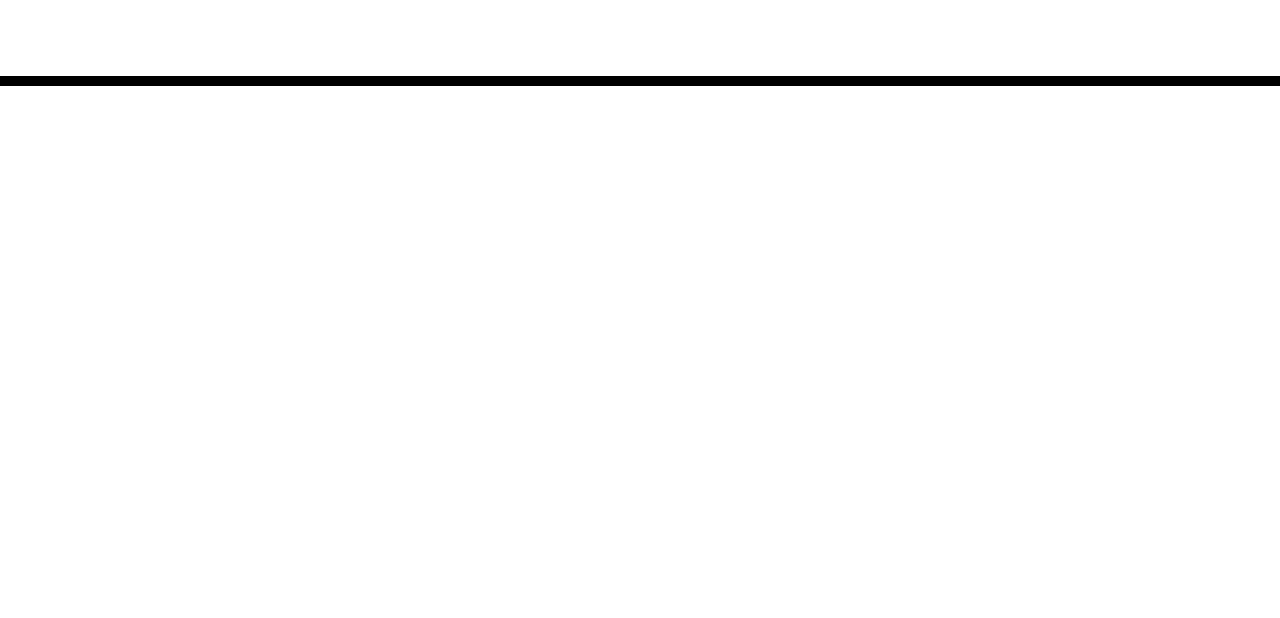
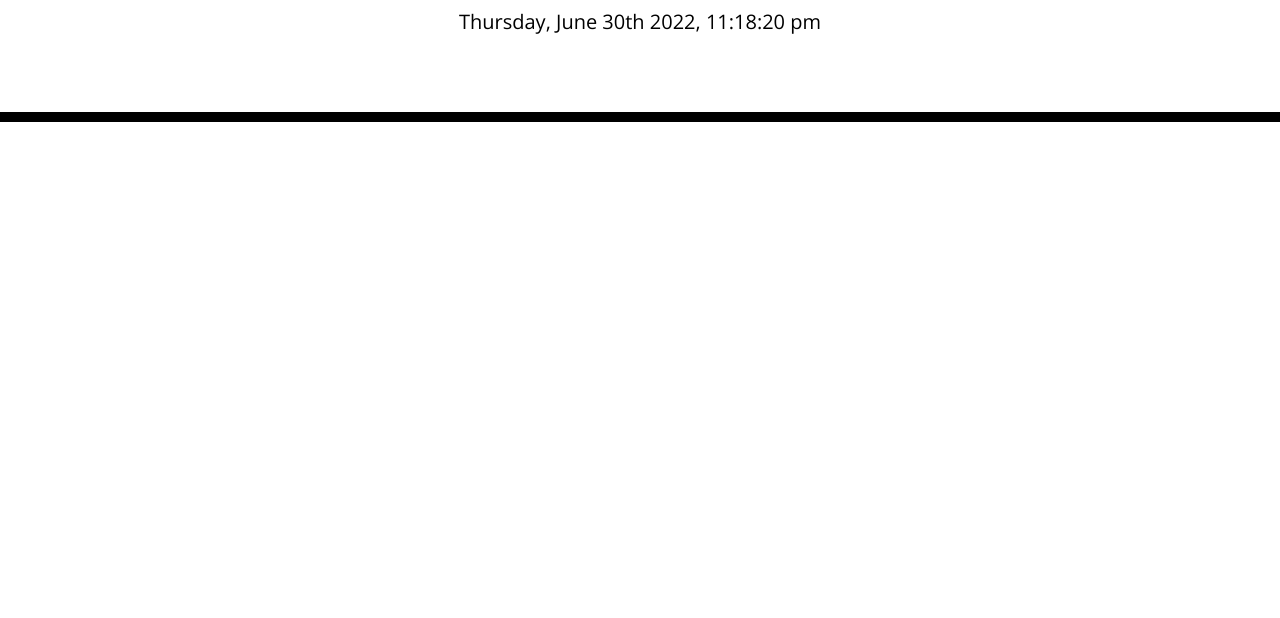
Before and after one commit to C-K999/work-day-scheduler, a plain HTML site: page index.html in a window 1280 px wide. Shown: the part 182-800 px from the top of the page. Drawn offline with nearby package versions, Linux system fonts and the light colour scheme; files that its build step writes are made by us from their sources.

Commit message:
functional clock

```diff
--- a/Assets/script.js
+++ b/Assets/script.js
@@ -0,0 +1,15 @@
+var current = moment();
+$("#currentDay").text(current.format("dddd, MMMM Do YYYY, h:mm:ss a"));
+
+timeTicking();
+
+function timeTicking(){
+    var setTime = setInterval(function() {
+        current = moment();
+        $("#currentDay").text(current.format("dddd, MMMM Do YYYY, h:mm:ss a"));
+      }, 1000);
+}
+
+$( function() {
+    $( "#container" ).sortable();
+  } );
--- a/index.html
+++ b/index.html
@@ -18,7 +18,7 @@
       href="https://fonts.googleapis.com/css?family=Open+Sans&display=swap"
       rel="stylesheet"
     />
-    <link rel="stylesheet" href="style.css" />
+    <link rel="stylesheet" href="Assets/style.css"/>
     <title>Work Day Scheduler</title>
   </head>
 
@@ -34,5 +34,6 @@
 
     <script src="https://cdnjs.cloudflare.com/ajax/libs/jquery/3.2.1/jquery.min.js"></script>
     <script src="https://cdnjs.cloudflare.com/ajax/libs/moment.js/2.24.0/moment.min.js"></script>
+    <script src="Assets/script.js"></script>
   </body>
 </html>
```
